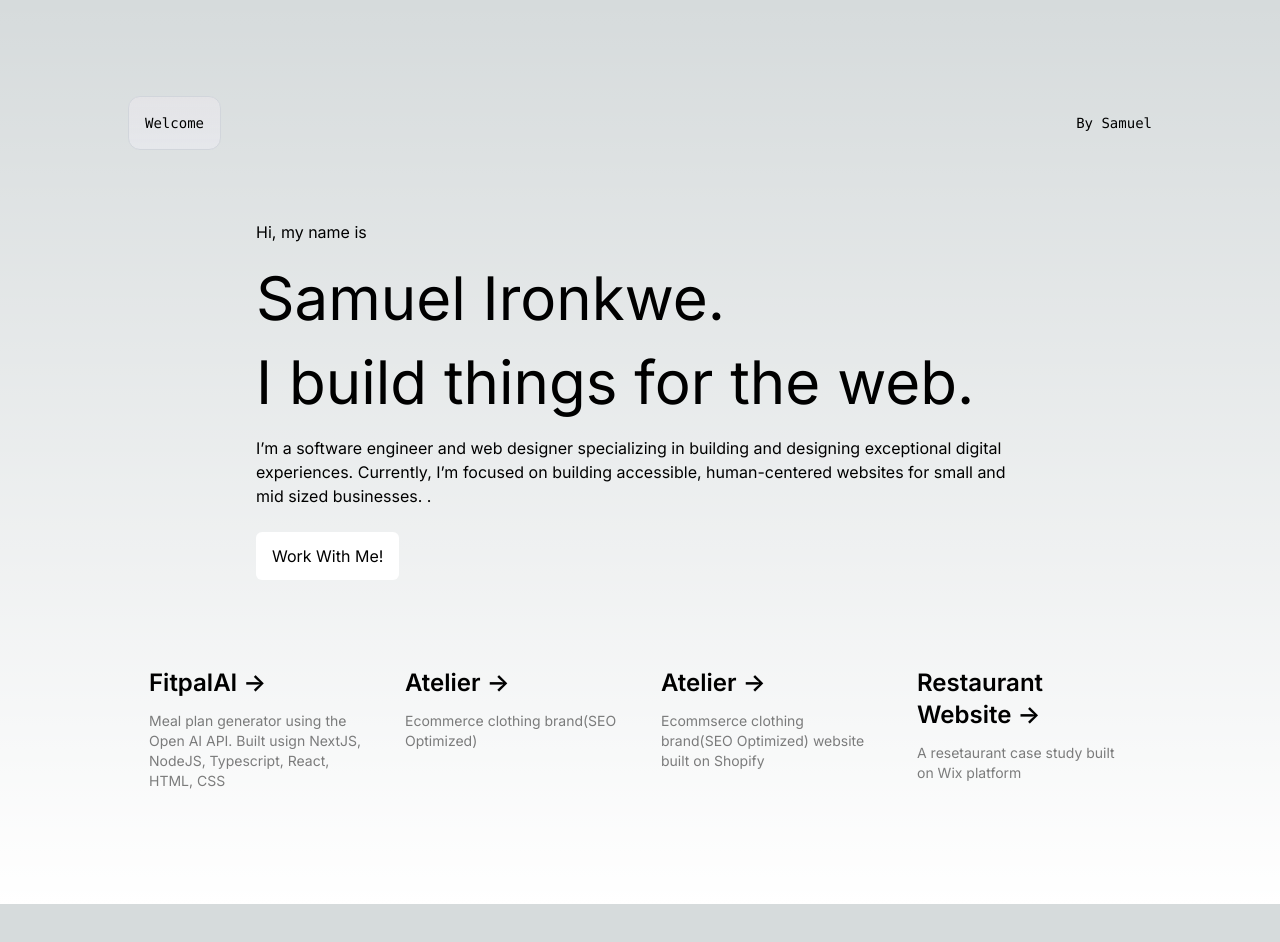
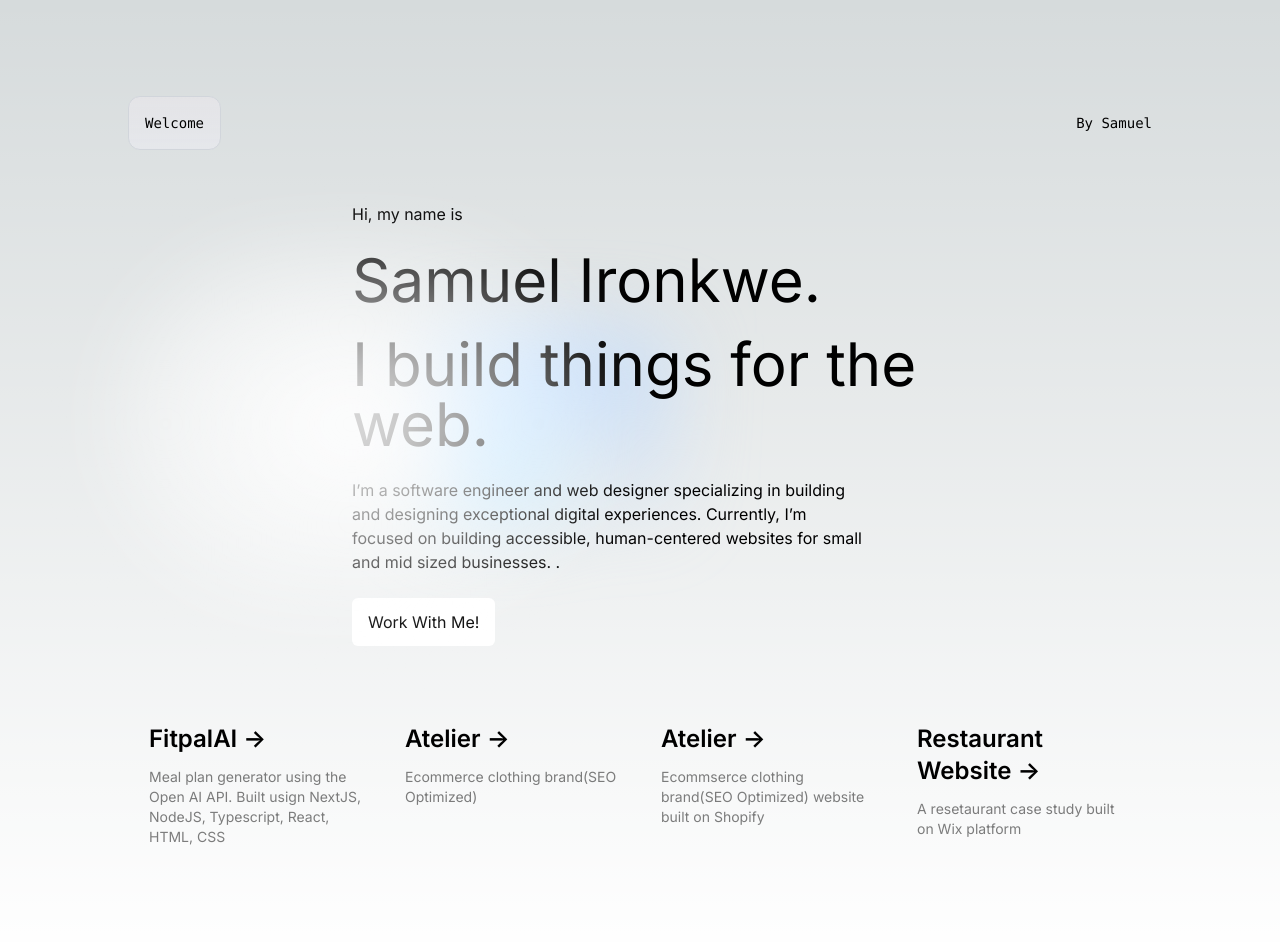
Before and after one commit to SamIron0/resume, a Next.js app: page / in a window 1280 px wide. Shown: the top 942 px of the page. Before the commit the page ends 904 px from the top, so only its background shows below. Built offline with nearby package versions, Linux system fonts and the light colour scheme.

Commit message:
bugfixes

```diff
--- a/app/page.tsx
+++ b/app/page.tsx
@@ -40,9 +40,11 @@ export default function Home() {
         </div>
       </div>
 
-      <div className="pt-3xl max-w-3xl pb-6xl h-500px">
+      <div className="relative mt-6 mb-8 flex place-items-center before:absolute before:h-[300px] before:w-[480px] before:-translate-x-1/2 before:rounded-full before:bg-gradient-radial before:from-white before:to-transparent before:blur-2xl before:content-[''] after:absolute after:-z-20 after:h-[180px] after:w-[240px] after:translate-x-1/3 after:bg-gradient-conic after:from-sky-200 after:via-blue-200 after:blur-2xl after:content-[''] before:dark:bg-gradient-to-br before:dark:from-transparent before:dark:to-blue-700 before:dark:opacity-10 after:dark:from-sky-900 after:dark:via-[#0141ff] after:dark:opacity-40 before:lg:h-[360px] z-[-1]">
         <Intro />
+
       </div>
+
 
       <Projects />
 
--- a/components/sections/Intro.tsx
+++ b/components/sections/Intro.tsx
@@ -26,15 +26,14 @@ height:500px;
 
   const one = <h1 className='text-md'>Hi, my name is</h1>;
   const two = <h2 className="pt-6 text-6xl">Samuel Ironkwe.</h2>;
-  const three = <h3 className="pt-6 text-6xl">I build things for the web.</h3>;
+  const three = <h3 className="pt-6 max-w-xl text-6xl">I build things for the web.</h3>;
   const four = (
-    <>
-      <p className='pt-6 pb-6 text-md'>
+
+      <p className='pt-6 pb-6 max-w-lg text-md'>
         I’m a software engineer and web designer specializing in building and designing exceptional
         digital experiences. Currently, I’m focused on building accessible, human-centered websites for small and mid sized businesses.
         .
       </p>
-    </>
   );
 
   const five = (
```
